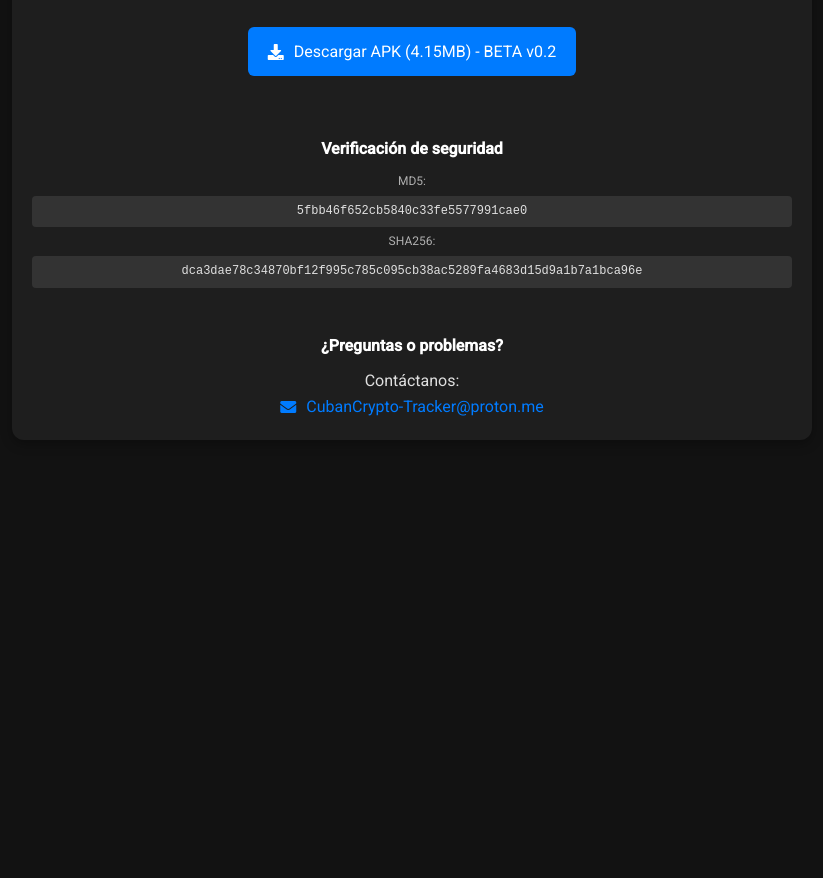
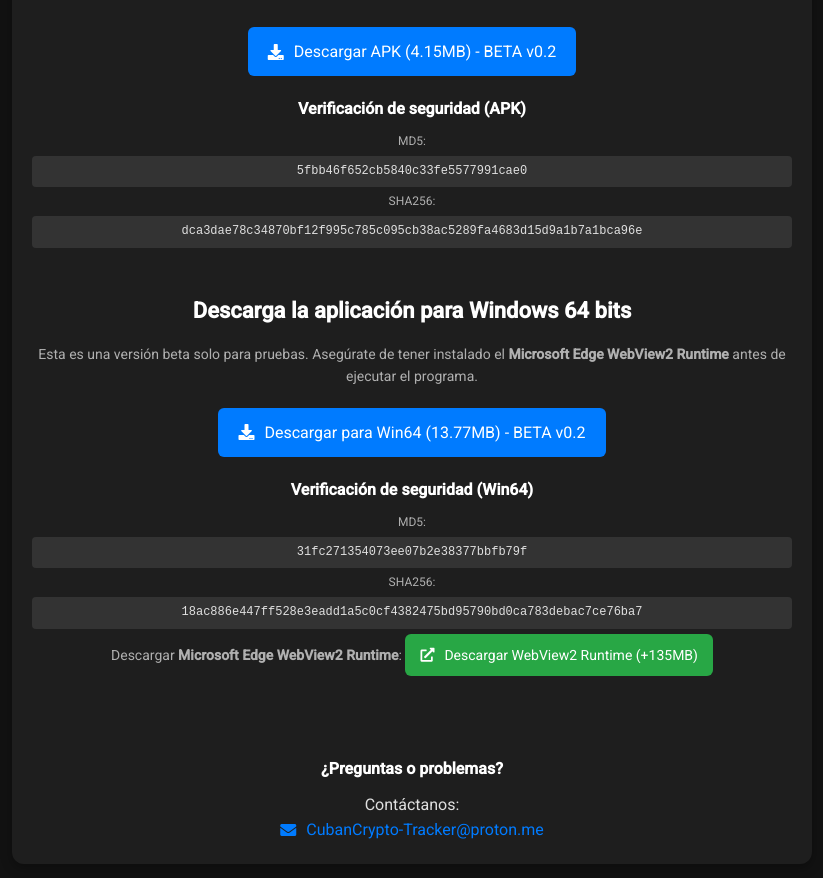
Before and after one commit to josevdr95new/CubanCryptoTracker-JS, a plain HTML site: page index.html in a window 1280 px wide. Shown: the part 1036-1914 px from the top of the page, without its empty margins (228-1051 px from the left). Before the commit the page ends 1496 px from the top, so only its background shows below. Drawn offline with Linux system fonts and the light colour scheme.

Commit message:
BETA v0.2

```diff
--- a/index.html
+++ b/index.html
@@ -27,8 +27,9 @@
                 </div>
             </div>
 
+            <!-- Sección de descarga para Android -->
             <div class="download-section">
-                <h2>Descarga la aplicación</h2>
+                <h2>Descarga la aplicación para Android</h2>
                 <p class="description">
                     Esta es una versión beta solo para pruebas. Haz clic en el botón para descargar la APK:
                 </p>
@@ -38,13 +39,33 @@
                 <a href="https://josevdr95new.github.io/CubanCryptoTracker-JS/CubanCrypto_Tracker.apk" download class="download-link">
                     <i class="fas fa-download"></i> Descargar APK (4.15MB) - BETA v0.2
                 </a>
+                <div class="hash-info">
+                    <h3>Verificación de seguridad (APK)</h3>
+                    <p>MD5: <code>5fbb46f652cb5840c33fe5577991cae0</code></p>
+                    <p>SHA256: <code>dca3dae78c34870bf12f995c785c095cb38ac5289fa4683d15d9a1b7a1bca96e</code></p>
+                </div>
             </div>
 
-            <!-- Verificación de seguridad -->
-            <div class="hash-info">
-                <h3>Verificación de seguridad</h3>
-                <p>MD5: <code>5fbb46f652cb5840c33fe5577991cae0</code></p>
-                <p>SHA256: <code>dca3dae78c34870bf12f995c785c095cb38ac5289fa4683d15d9a1b7a1bca96e</code></p>
+            <!-- Sección de descarga para Windows 64 bits -->
+            <div class="download-section">
+                <h2>Descarga la aplicación para Windows 64 bits</h2>
+                <p class="description">
+                    Esta es una versión beta solo para pruebas. Asegúrate de tener instalado el <strong>Microsoft Edge WebView2 Runtime</strong> antes de ejecutar el programa.
+                </p>
+                <a href="https://josevdr95new.github.io/CubanCryptoTracker-JS/CubanCrypto-Tracker_Win64.exe" download class="download-link">
+                    <i class="fas fa-download"></i> Descargar para Win64 (13.77MB) - BETA v0.2
+                </a>
+                <div class="hash-info">
+                    <h3>Verificación de seguridad (Win64)</h3>
+                    <p>MD5: <code>31fc271354073ee07b2e38377bbfb79f</code></p>
+                    <p>SHA256: <code>18ac886e447ff528e3eadd1a5c0cf4382475bd95790bd0ca783debac7ce76ba7</code></p>
+                </div>
+                <p class="description">
+                    Descargar <strong>Microsoft Edge WebView2 Runtime</strong>:
+                    <a href="https://www.softpedia.com/get/System/OS-Enhancements/Microsoft-Edge-WebView2-Runtime.shtml" target="_blank" class="direct-download-link">
+                        <i class="fas fa-external-link-alt"></i> Descargar WebView2 Runtime  (+135MB)
+                    </a>
+                </p>
             </div>
 
             <!-- Información de contacto -->
```
Also changed, not shown: 1 other file.
